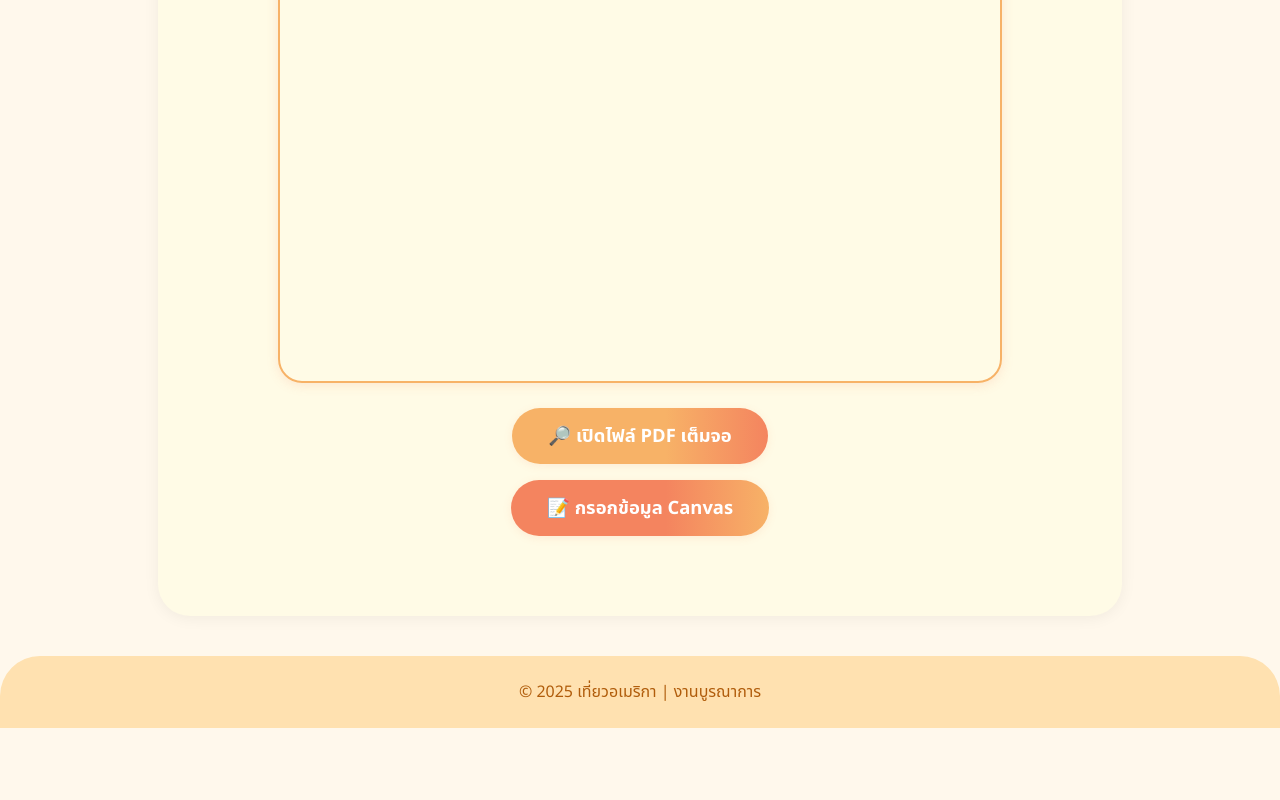
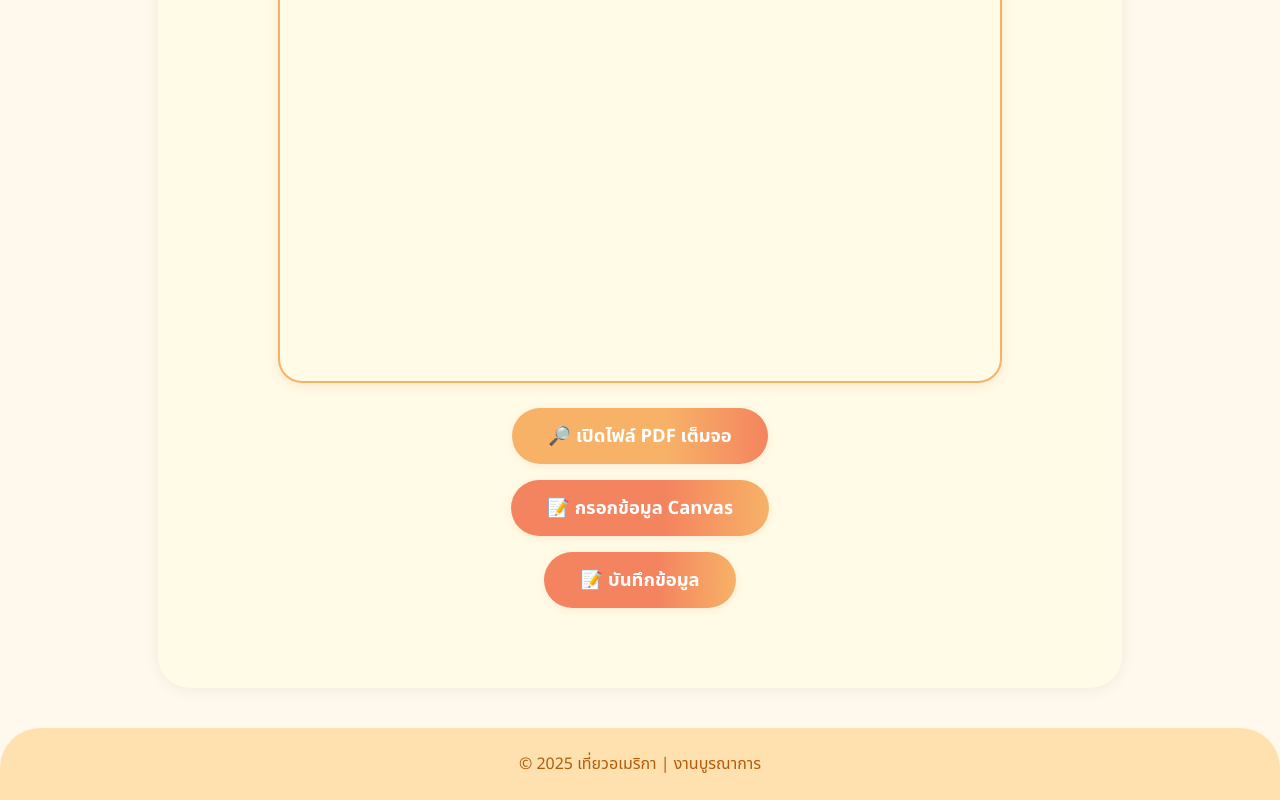
Before and after one commit to RcnTeeTHz/Buranakarn3P, a plain HTML site: page Index.html in a window 1280 px wide. Shown: the part 1198-1998 px from the top of the page. Before the commit the page ends 1926 px from the top, so only its background shows below. Drawn offline with Linux system fonts and the light colour scheme.

Commit message:
commit v5

```diff
--- a/Index.html
+++ b/Index.html
@@ -94,7 +94,7 @@
     <header>
         <h1>
             <img src="https://cdn-icons-png.flaticon.com/512/3075/3075977.png" alt="Burger" class="burger-icon">
-            เที่ยวอเมริกา - นิวยอร์ก
+            เที่ยวอเมริกา
         </h1>
         <nav>
             <a href="index.html">หน้าแรก</a>
@@ -176,6 +176,29 @@
 >
     📝 กรอกข้อมูล Canvas
 </a>
+<br>
+                <a href="https://docs.google.com/spreadsheets/d/1zUi_c46C56s7jV28EC6MzmuU7d4zzQGm73pO6ID4dSw/edit?usp=sharing" target="_blank"
+   style="
+    display: inline-block;
+    padding: 14px 36px;
+    background: linear-gradient(90deg, #f4845f 60%, #f7b267 100%);
+    color: #fff;
+    border: none;
+    border-radius: 32px;
+    font-size: 1.15rem;
+    font-family: 'Prompt', 'Segoe UI', 'Noto Sans Thai', sans-serif;
+    font-weight: bold;
+    text-decoration: none;
+    box-shadow: 0 2px 8px rgba(244,132,95,0.13);
+    transition: background 0.2s, color 0.2s, transform 0.2s;
+    margin-top: 16px;
+    cursor: pointer;
+   "
+   onmouseover="this.style.background='#f7b267';this.style.color='#fffbe6';this.style.transform='translateY(-2px) scale(1.04)'"
+   onmouseout="this.style.background='linear-gradient(90deg, #f4845f 60%, #f7b267 100%)';this.style.color='#fff';this.style.transform='none'"
+>
+    📝 บันทึกข้อมูล
+</a>
             </div>
         </section>
     </main>
```
Also changed, not shown: teacher.html (+4 -4 lines).
